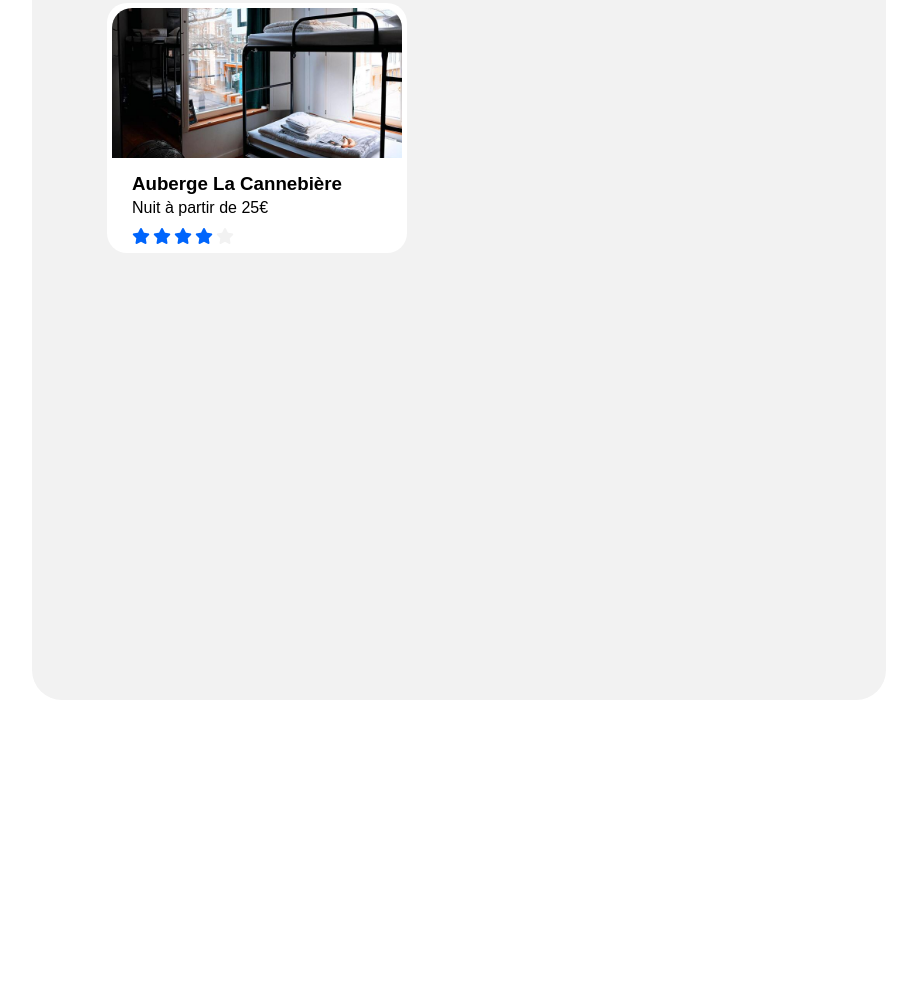
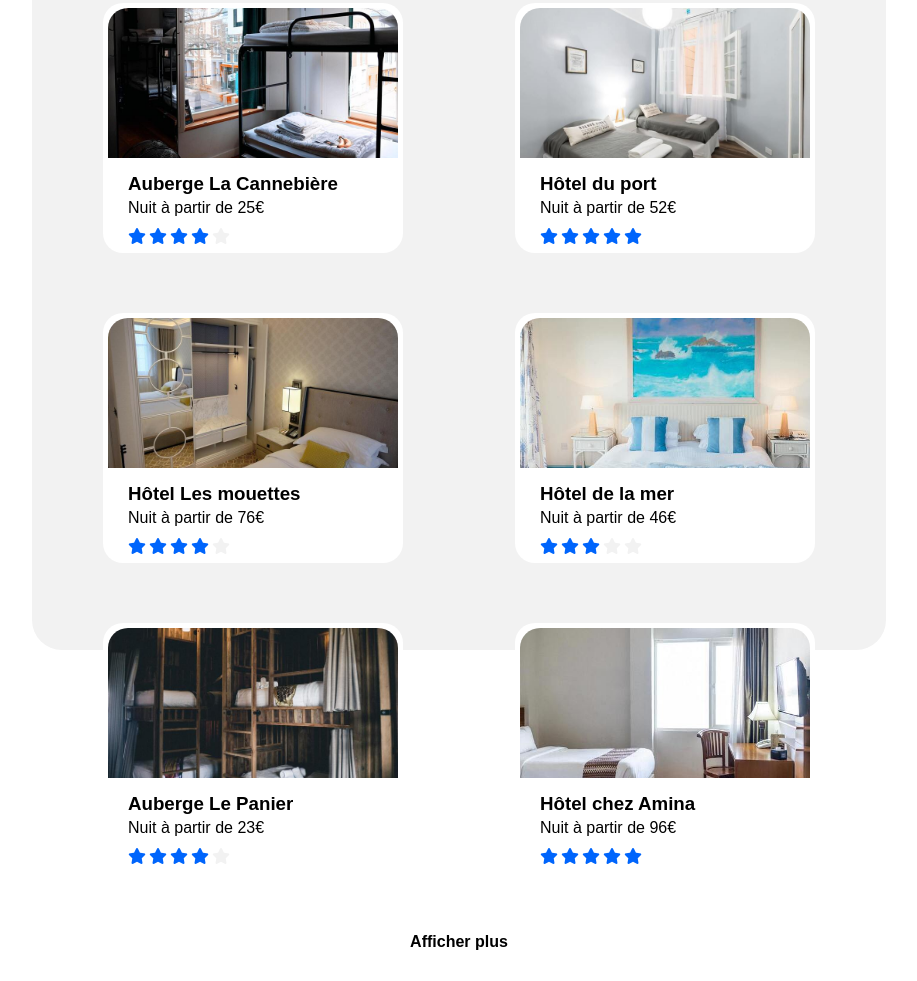
Before and after one commit to LisaDN/code-du-projet, a plain HTML site: page index.html in a window 1280 px wide. Shown: the part 801-1782 px from the top of the page, without its empty margins (28-945 px from the left). Before the commit the page ends 1561 px from the top, so only its background shows below. Drawn offline with Linux system fonts and the light colour scheme; a web font is replaced by a local one.

Commit message:
codage section heb

```diff
--- a/css/style.css
+++ b/css/style.css
@@ -169,7 +169,7 @@ border-bottom: 2px solid #F2F2F2;
 
 .hebergements{    /*encadré gris*/
     background-color: #F2F2F2;
-    height:800px;
+    height:750px;
     width:70%;
     border-radius: 30px;
     padding: 15px;
@@ -183,8 +183,11 @@ border-bottom: 2px solid #F2F2F2;
     background-color: white;
     border-radius: 20px;
     width:300px;
+    margin:auto; /*auto centrage 3 blocs*/
   }
-
+  .titreHebergements{
+    margin-bottom: 0;
+      }
 .cardImageHeb img{
     width: 290px;
     height: 150px;
@@ -223,7 +226,6 @@ border-bottom: 2px solid #F2F2F2;
 .fuStars{
 margin-right:0;
 padding-right:0;
-
 width: 1px;
 
 }
@@ -234,6 +236,16 @@ width: 1px;
 .starsColorGrey {
     color:#F2F2F2;
 }
+.alignContainerCard{
+    display: flex;
+    justify-content: space-around;
+    flex-wrap: wrap;
+    margin:0;
+    }
+
+
+
+
 /*placement article et aside côte à côte*/
 
 
--- a/index.html
+++ b/index.html
@@ -84,7 +84,9 @@
 <section class="hebergements">
   <h2 class="titreHebergements">Hébergements à Marseille</h2>
     <!--Hébergements-->
-    <div class="containerCard">
+    <div class="alignContainerCard">
+  <!--card1-->
+     <div id="card1" class="containerCard">
        <a href="#">
        <div class="cardImageHeb">
         <img src="images/hebergements/4_small/marcus-loke-WQJvWU_HZFo-unsplash.jpg" alt="Auberge la cannebiere">
@@ -102,6 +104,104 @@
         </div>
         </a>
       </div>
+ <!--card2-->
+    <div id="card2" class="containerCard">
+      <a href="#">
+      <div class="cardImageHeb">
+       <img src="images/hebergements/4_small/fred-kleber-gTbaxaVLvsg-unsplash.jpg" alt="Hotel du port">
+      </div>
+    <div class="cardBodyHeb">
+       <h3 class="cardTitleHeb">Hôtel du port</h3>
+       <p class="cardTextHeb">Nuit à partir de 52€</p>
+       <ul class="stars">
+         <li class="fuStars"><i class="fa-solid fa-star  colorStars" ></i></li>
+         <li class="fuStars"><i class="fa-solid fa-star colorStars " ></i></li>
+         <li class="fuStars"><i class="fa-solid fa-star colorStars " ></i></li>
+         <li class="fuStars"><i class="fa-solid fa-star colorStars " ></i></li>
+         <li class="fuStars"><i class="fa-solid fa-star colorStars"></i></li>
+       </ul>
+       </div>
+    </a>
+    </div>
+   <!--card3-->
+    <div id="card3"class="containerCard">
+      <a href="#">
+      <div class="cardImageHeb">
+       <img src="images/hebergements/4_small/reisetopia-B8WIgxA_PFU-unsplash.jpg" alt="Hotel Les mouettes">
+      </div>
+    <div class="cardBodyHeb">
+       <h3 class="cardTitleHeb">Hôtel Les mouettes</h3>
+       <p class="cardTextHeb">Nuit à partir de 76€</p>
+       <ul class="stars">
+         <li class="fuStars"><i class="fa-solid fa-star  colorStars" ></i></li>
+         <li class="fuStars"><i class="fa-solid fa-star colorStars " ></i></li>
+         <li class="fuStars"><i class="fa-solid fa-star colorStars " ></i></li>
+         <li class="fuStars"><i class="fa-solid fa-star colorStars " ></i></li>
+         <li class="fuStars"><i class="fa-solid fa-star colorStars starsColorGrey " ></i></li>
+       </ul>
+       </div>
+    </a>
+    </div>
+    <!--card4-->
+    <div id="card4" class="containerCard">
+      <a href="#">
+      <div class="cardImageHeb">
+       <img src="images/hebergements/4_small/annie-spratt-Eg1qcIitAuA-unsplash.jpg" alt="Hotel de la mer">
+      </div>
+       <div class="cardBodyHeb">
+        <h3 class="cardTitleHeb">Hôtel de la mer</h3>
+         <p class="cardTextHeb">Nuit à partir de 46€</p>
+          <ul class="stars">
+           <li class="fuStars"><i class="fa-solid fa-star  colorStars" ></i></li>
+           <li class="fuStars"><i class="fa-solid fa-star colorStars " ></i></li>
+           <li class="fuStars"><i class="fa-solid fa-star colorStars " ></i></li>
+           <li class="fuStars"><i class="fa-solid fa-star colorStars starsColorGrey" ></i></li>
+           <li class="fuStars"><i class="fa-solid fa-star colorStars starsColorGrey " ></i></li>
+          </ul>
+       </div>
+       </a>
+     </div>
+<!--card5-->
+   <div id="card5" class="containerCard">
+     <a href="#">
+     <div class="cardImageHeb">
+      <img src="images/hebergements/4_small/nicate-lee-kT-ZyaiwBe0-unsplash.jpg" alt="Auberge Le Panier">
+     </div>
+   <div class="cardBodyHeb">
+      <h3 class="cardTitleHeb">Auberge Le Panier</h3>
+      <p class="cardTextHeb">Nuit à partir de 23€</p>
+      <ul class="stars">
+        <li class="fuStars"><i class="fa-solid fa-star  colorStars" ></i></li>
+        <li class="fuStars"><i class="fa-solid fa-star colorStars " ></i></li>
+        <li class="fuStars"><i class="fa-solid fa-star colorStars " ></i></li>
+        <li class="fuStars"><i class="fa-solid fa-star colorStars " ></i></li>
+        <li class="fuStars"><i class="fa-solid fa-star colorStars starsColorGrey "></i></li>
+      </ul>
+      </div>
+   </a>
+   </div>
+  <!--card6-->
+   <div id="card6"class="containerCard">
+     <a href="#">
+     <div class="cardImageHeb">
+      <img src="images/hebergements/4_small/febrian-zakaria-M6S1WvfW68A-unsplash.jpg" alt="Hotel chez Amina">
+     </div>
+   <div class="cardBodyHeb">
+      <h3 class="cardTitleHeb">Hôtel chez Amina</h3>
+      <p class="cardTextHeb">Nuit à partir de 96€</p>
+      <ul class="stars">
+        <li class="fuStars"><i class="fa-solid fa-star  colorStars" ></i></li>
+        <li class="fuStars"><i class="fa-solid fa-star colorStars " ></i></li>
+        <li class="fuStars"><i class="fa-solid fa-star colorStars " ></i></li>
+        <li class="fuStars"><i class="fa-solid fa-star colorStars " ></i></li>
+        <li class="fuStars"><i class="fa-solid fa-star colorStars " ></i></li>
+      </ul>
+      </div>
+   </a>
+   </div>
+   <h4>Afficher plus</h4>
+</div>
+
  <!--Les plus populaires-->
 <aside class="cardPopulaires">
 
```
Lines whose indentation alone changed are shown as unchanged.
